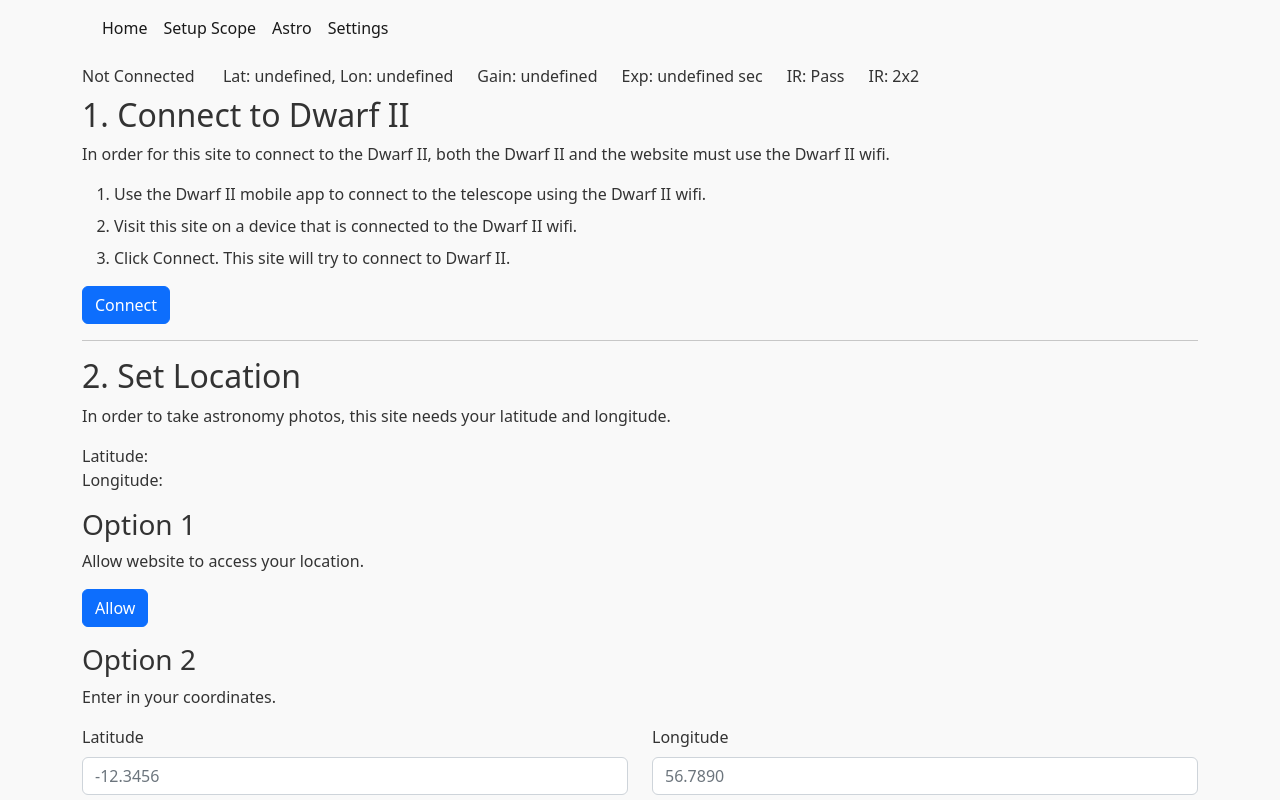
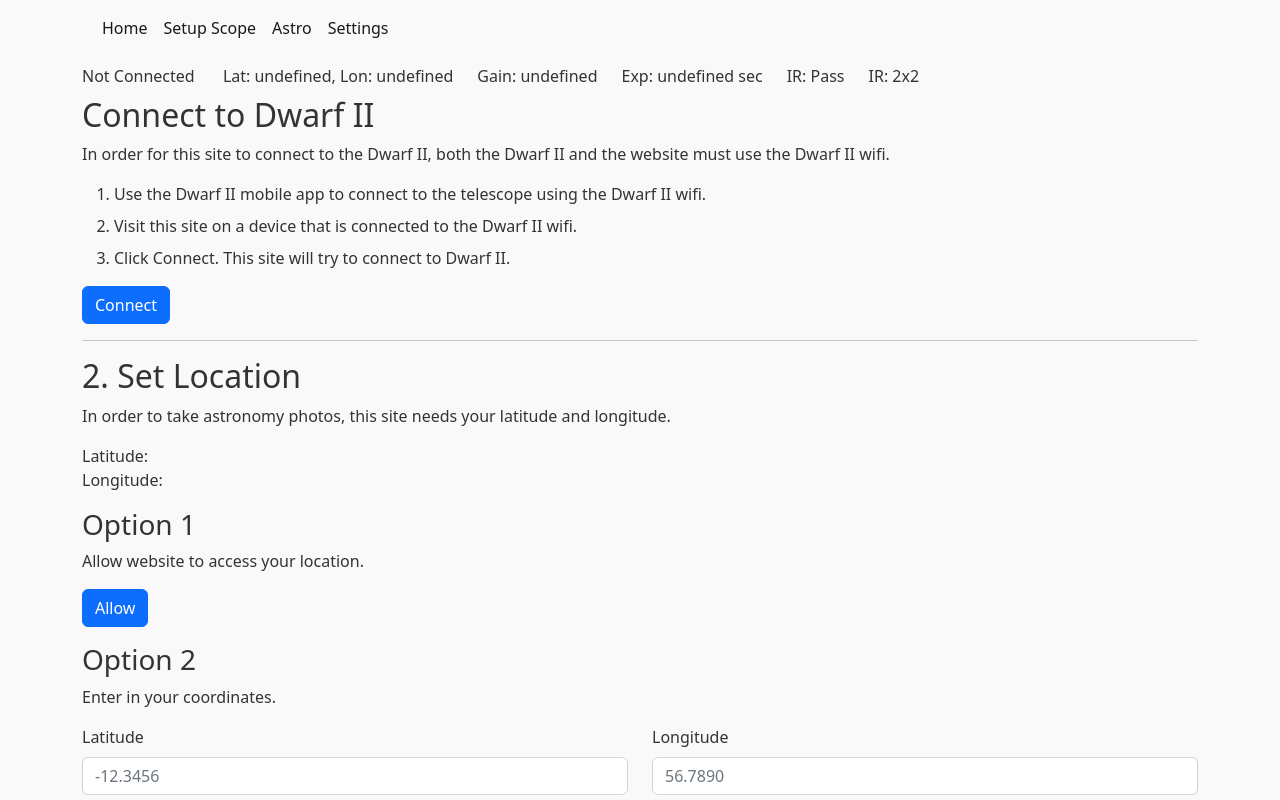
Before and after one commit to DwarfTelescopeUsers/DwarfApp_js, a Next.js app: page /setup-scope in a window 1280 px wide. Shown: the top 800 px of the page. Built offline with nearby package versions, Linux system fonts and the light colour scheme; no server answers.

Commit message:
update copy on <ConnectCamera >

```diff
--- a/src/components/ConnectCamera.tsx
+++ b/src/components/ConnectCamera.tsx
@@ -63,7 +63,7 @@ export default function ConnectCamera() {
 
   return (
     <div>
-      <h2>1. Connect to Dwarf II</h2>
+      <h2>Connect to Dwarf II</h2>
 
       <p>
         In order for this site to connect to the Dwarf II, both the Dwarf II and
```
